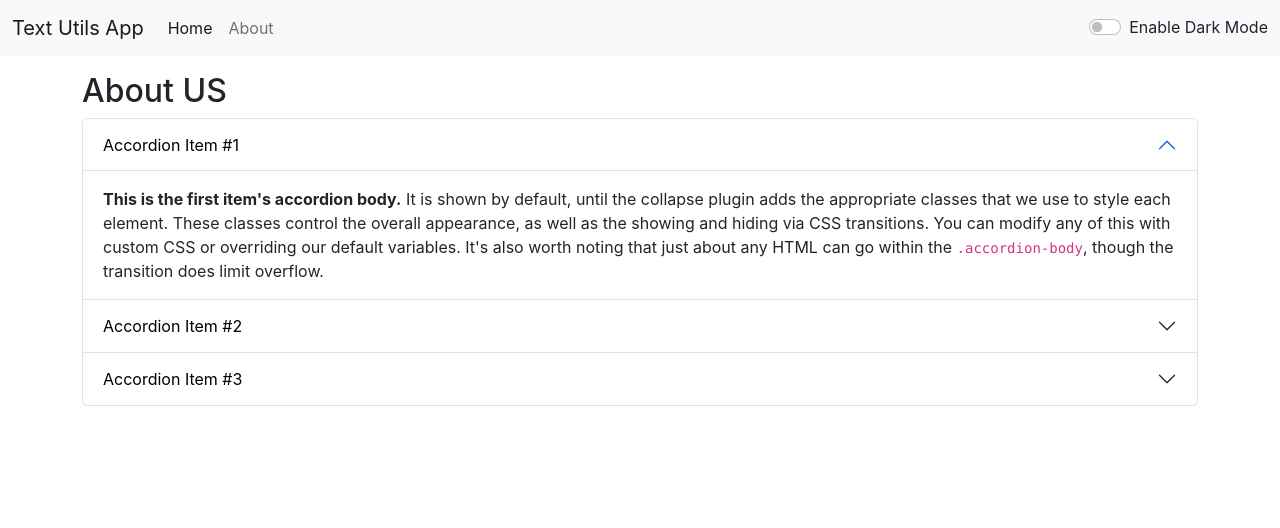
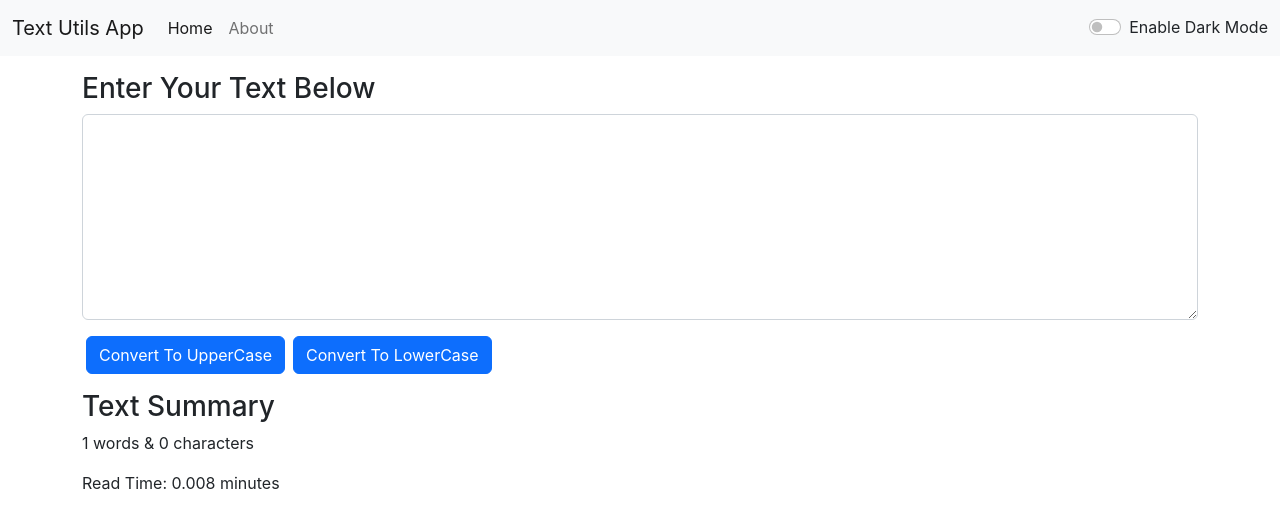
Before and after one commit to coderharsh02/react-text-utils-app, a React (Create React App) app: page / in a window 1280 px wide. Shown: the top 528 px of the page. Built offline with nearby package versions, Linux system fonts and the light colour scheme.

Commit message:
click and autodismissable alert

```diff
--- a/src/App.js
+++ b/src/App.js
@@ -4,9 +4,31 @@ import React, { useState } from "react";
 import Navbar from "./components/Navbar";
 import TextForm from "./components/TextForm";
 import About from "./components/About";
+import AlertClick from "./components/AlertClick";
+import AlertAuto from "./components/AlertAuto";
 
 function App() {
   const [darkMode, setDarkMode] = useState(false);
+
+  const [alert, setAlert] = useState(null);
+
+  const showClickAlert = (msg, type) => {
+    setAlert({
+      msg,
+      type,
+    });
+  };
+
+  const showAutoAlert = (msg, type) => {
+    setAlert({
+      msg,
+      type,
+    });
+
+    setTimeout(() => {
+      setAlert(null);
+    }, 1500);
+  };
 
   const toggleMode = () => {
     setDarkMode(darkMode ? false : true);
@@ -26,9 +48,20 @@ function App() {
         about="About"
         mode={darkMode}
         toggleMode={toggleMode}
+        showClickAlert={showClickAlert}
       />
-      {/* <TextForm heading="Enter Your Text Below" mode={darkMode} /> */}
-      <About mode={darkMode}/>
+
+      <AlertClick alert={alert} />
+
+      <AlertAuto alert={alert} />
+
+      <TextForm
+        heading="Enter Your Text Below"
+        mode={darkMode}
+        showAutoAlert={showAutoAlert}
+      />
+
+      {/* <About mode={darkMode}/> */}
     </>
   );
 }
--- /dev/null
+++ b/src/components/AlertAuto.js
@@ -0,0 +1,9 @@
+import React from 'react'
+
+export default function AlertAuto() {
+  return (
+    <div>
+
+    </div>
+  )
+}
--- /dev/null
+++ b/src/components/AlertClick.js
@@ -0,0 +1,28 @@
+import React from "react";
+
+export default function Alert(props) {
+  const dismissAlert = () => {
+    document.getElementById("changeAlert").style.display = "none";
+  };
+
+  if (props.alert) {
+    if (document.getElementById("changeAlert"))
+      document.getElementById("changeAlert").style.display = "block";
+  }
+
+  return (
+    // if(props.alert)
+    props.alert && (
+      <div
+        className={`alert alert-${props.alert.type}`}
+        role="alert"
+        style={{ display: "block" }}
+        onClick={dismissAlert}
+        id="changeAlert"
+      >
+        <strong>{props.alert.type}</strong> {props.alert.msg}{" "}
+        {console.log(props)}
+      </div>
+    )
+  );
+}
--- a/src/components/Navbar.js
+++ b/src/components/Navbar.js
@@ -11,16 +11,20 @@ export default function Navbar(props) {
 
   const onModeChangeHandler = () => {
     props.toggleMode();
+
     if (cssProps.darkMode) {
       setCssProps({
         darkMode: false,
         navBarClass: "light",
       });
+      props.showClickAlert("Mode change to light", "success");
     } else {
       setCssProps({
         darkMode: true,
         navBarClass: "dark",
       });
+      props.showClickAlert("Mode change to dark", "success");
+
     }
   };
 
--- a/src/components/TextForm.js
+++ b/src/components/TextForm.js
@@ -10,10 +10,12 @@ export default function TextForm(props) {
 
   const handleUpBtnClick = () => {
     setText(text.toUpperCase());
+    props.showAutoAlert("To uppercase", "success")
   };
 
   const handleLoBtnClick = () => {
     setText(text.toLowerCase());
+    props.showAutoAlert("To lowercase", "success")
   };
 
   return (
```
